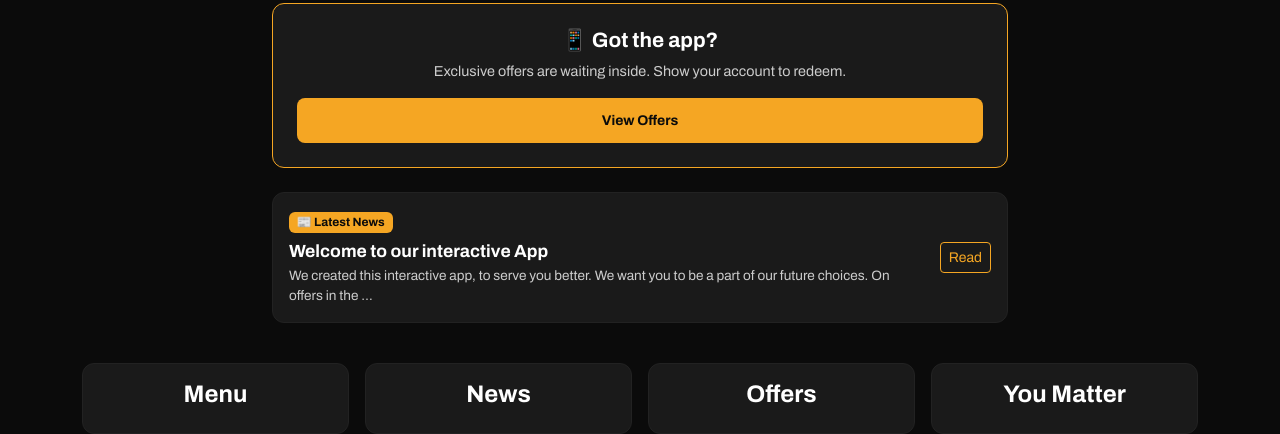
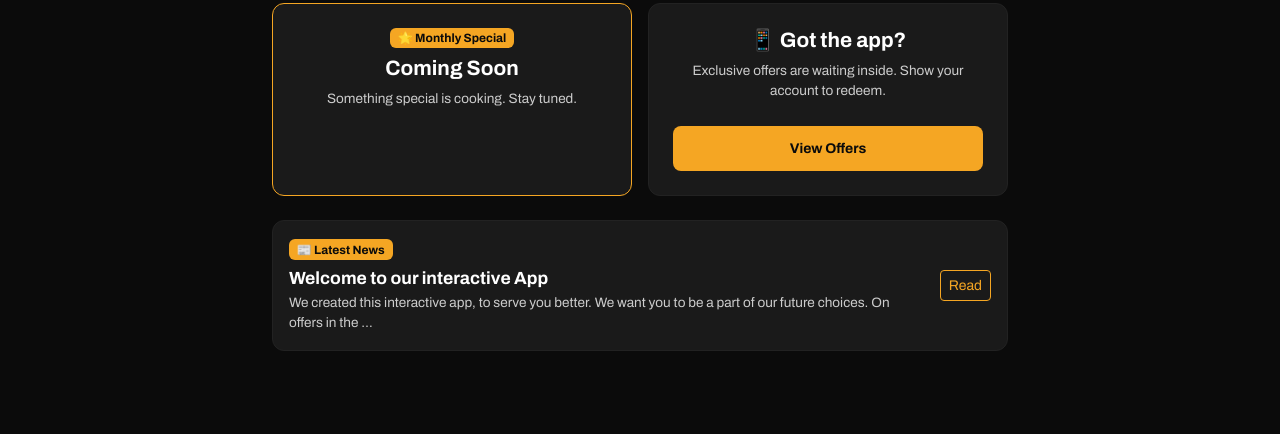
Before and after one commit to studiomonira-stack/BURGRS, a Django app: page / in a window 1280 px wide. Shown: the part 553-987 px from the top of the page. After the commit the page ends 904 px from the top, so only its background shows below. Run offline with Django 5.2, Linux system fonts and the light colour scheme; data comes from the database, SQL or seed files in the repository; data that the repository does not hold is empty.

Commit message:
Update dashboard.html

```diff
--- a/meny/templates/meny/dashboard.html
+++ b/meny/templates/meny/dashboard.html
@@ -18,7 +18,7 @@
                 </div>
                 <div class="col-md-7">
                     <div class="card-body">
-                        <span class="badge mb-2" style="background: var(--yellow); color: var(--black);">🌟 {% trans "Monthly Special" %}</span>
+                        <span class="badge mb-2" style="background: var(--yellow); color: var(--black);">⭐ {% trans "This Week's Pick" %}</span>
                         <h5 style="font-size: 1.5rem;">{{ featured.namn }}</h5>
                         <p style="color: var(--light-gray); font-size: 0.95rem;">{{ featured.beskrivning }}</p>
                         <p class="price" style="font-size: 1.3rem;">{{ featured.pris }} KM</p>
@@ -32,10 +32,24 @@
 
 <div class="row mt-4">
     <div class="col-lg-8 mx-auto">
-        <div class="card p-4 text-center" style="background: var(--dark-gray); border: 1px solid var(--yellow);">
-            <h5 style="font-size: 1.3rem;">📱 {% trans "Got the app?" %}</h5>
-            <p style="color: var(--light-gray); font-size: 0.9rem;">{% trans "Exclusive offers are waiting inside. Show your account to redeem." %}</p>
-            <a href="{% url 'erbjudanden' %}" class="btn btn-primary btn-sm">{% trans "View Offers" %}</a>
+        <div class="row g-3">
+
+            <div class="col-md-6">
+                <div class="card p-4 h-100 text-center" style="background: var(--dark-gray); border: 1px solid var(--yellow);">
+                    <span class="badge mb-2 mx-auto" style="background: var(--yellow); color: var(--black);">🌟 {% trans "Monthly Special" %}</span>
+                    <h5 style="font-size: 1.3rem;">{% trans "Coming Soon" %}</h5>
+                    <p style="color: var(--light-gray); font-size: 0.85rem;">{% trans "Something special is cooking. Stay tuned." %}</p>
+                </div>
+            </div>
+
+            <div class="col-md-6">
+                <div class="card p-4 h-100 text-center" style="background: var(--dark-gray); border: 1px solid #222;">
+                    <h5 style="font-size: 1.3rem;">📱 {% trans "Got the app?" %}</h5>
+                    <p style="color: var(--light-gray); font-size: 0.85rem;">{% trans "Exclusive offers are waiting inside. Show your account to redeem." %}</p>
+                    <a href="{% url 'erbjudanden' %}" class="btn btn-primary btn-sm mt-2">{% trans "View Offers" %}</a>
+                </div>
+            </div>
+
         </div>
     </div>
 </div>
@@ -57,27 +71,4 @@
 </div>
 {% endif %}
 
-<div class="row mt-4 g-3">
-    <div class="col-6 col-md-3">
-        <a href="{% url 'hem' %}" class="card text-center p-3 text-decoration-none" style="background: var(--dark-gray); border: 1px solid #222;">
-            <h5> {% trans "Menu" %}</h5>
-        </a>
-    </div>
-    <div class="col-6 col-md-3">
-        <a href="{% url 'nyheter' %}" class="card text-center p-3 text-decoration-none" style="background: var(--dark-gray); border: 1px solid #222;">
-            <h5> {% trans "News" %}</h5>
-        </a>
-    </div>
-    <div class="col-6 col-md-3">
-        <a href="{% url 'erbjudanden' %}" class="card text-center p-3 text-decoration-none" style="background: var(--dark-gray); border: 1px solid #222;">
-            <h5> {% trans "Offers" %}</h5>
-        </a>
-    </div>
-    <div class="col-6 col-md-3">
-        <a href="{% url 'youmatter' %}" class="card text-center p-3 text-decoration-none" style="background: var(--dark-gray); border: 1px solid #222;">
-            <h5>{% trans "You Matter" %}</h5>
-        </a>
-    </div>
-</div>
-
 {% endblock %}
```
